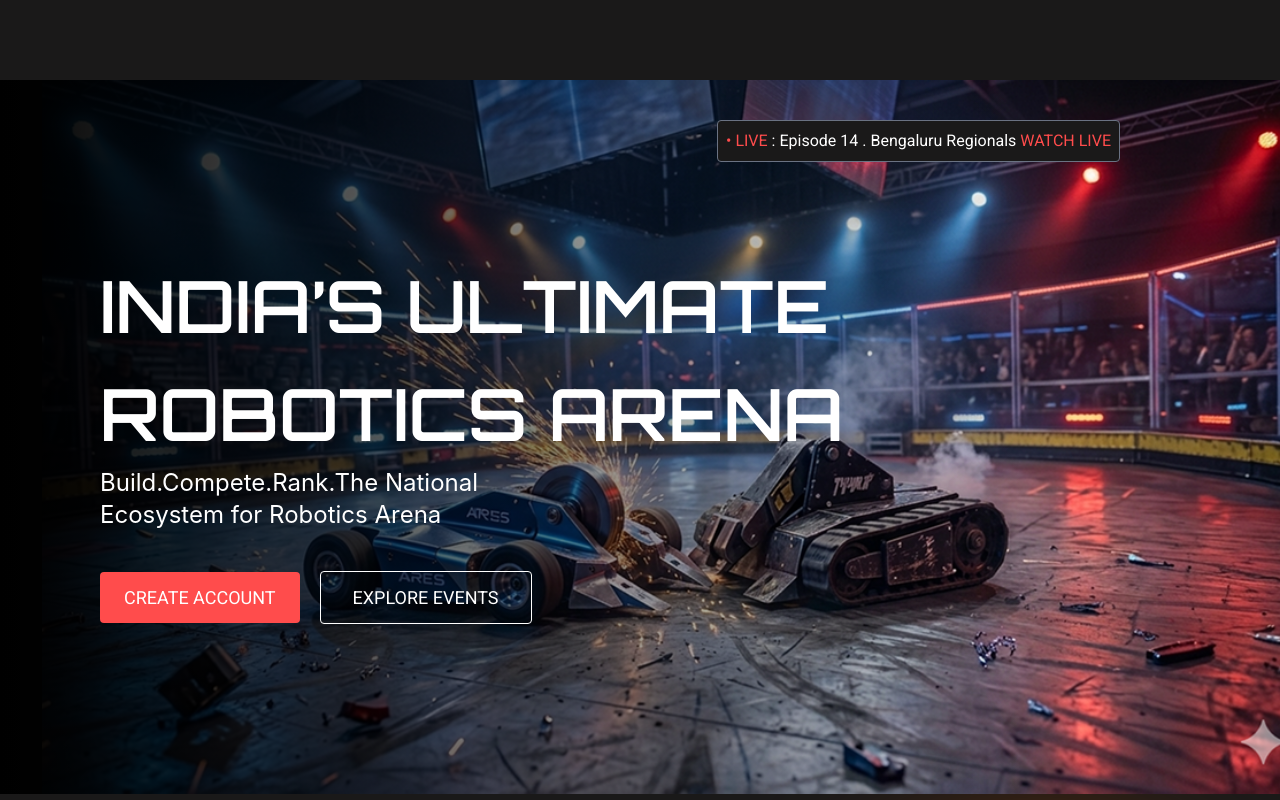
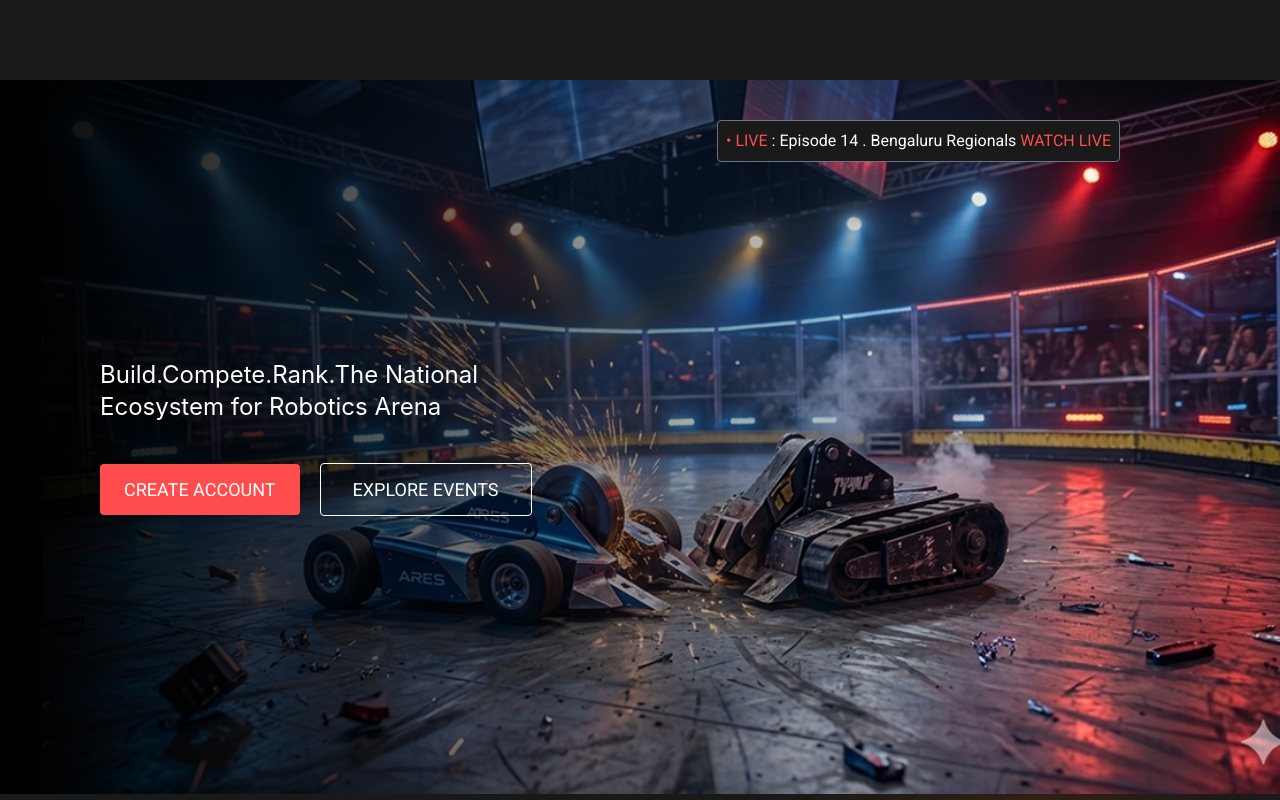
Before and after one commit to balajilaygude/Bot-League, a React (Vite) app: page / in a window 1280 px wide. Shown: the top 800 px of the page. Built offline with nearby package versions, Linux system fonts and the light colour scheme.

Commit message:
hero section

```diff
--- a/src/Components/Hero.jsx
+++ b/src/Components/Hero.jsx
@@ -7,9 +7,6 @@ export default function Hero() {
         className="w-4/5 h-[calc(100vh-86px)] bg-linear-to-r from-black via-black/50 to-transparent
       flex justify-center items-start flex-col px-25 "
       >
-        <h1 className="text-[72px] font-orbitron font-semibold">
-          INDIA’S ULTIMATE ROBOTICS ARENA
-        </h1>
         <p className="text-2xl pb-10 ">
           Build.Compete.Rank.The National <br /> Ecosystem for Robotics Arena
         </p>
```
